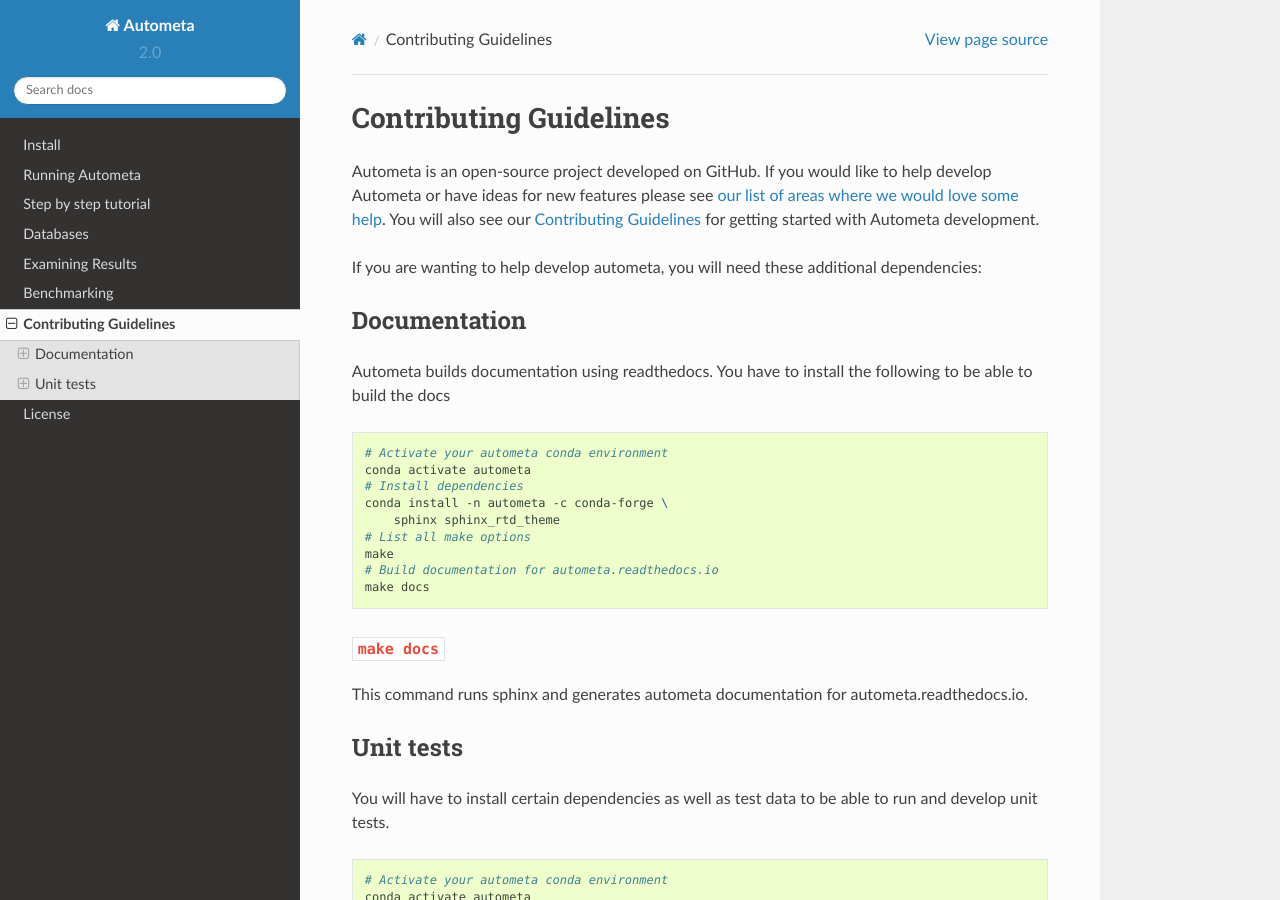
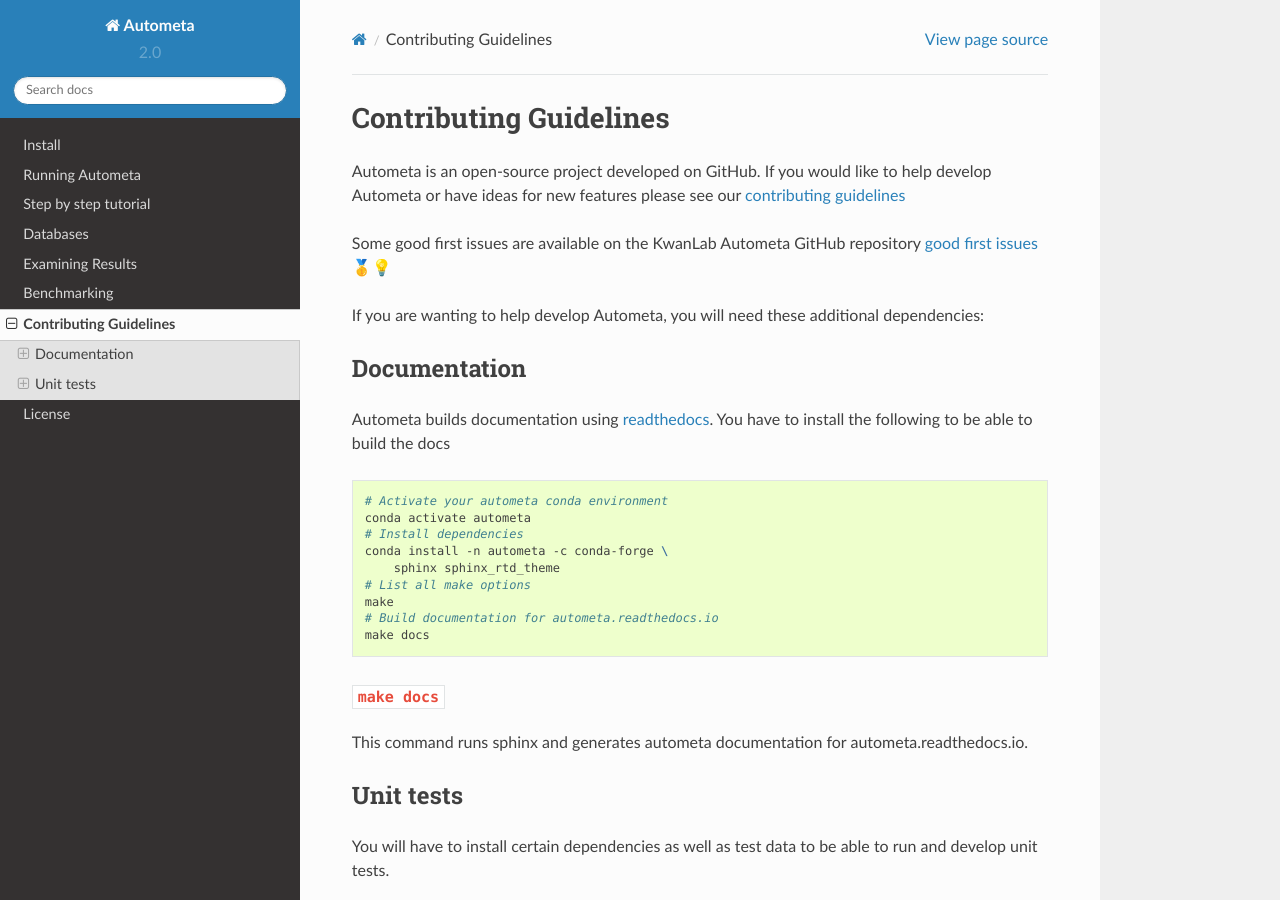
Before and after one commit to KwanLab/Autometa, a Sphinx documentation site: the page built from docs/source/contribution-guidelines.rst, in a window 1280 px wide and 900 px high. Built offline with Sphinx 7.4.7 and the Read the Docs theme 2.0.0, drawn with Linux system fonts in a browser that asks for light colours; pages that are not in the unit, such as notebooks, are missing from menus.

Commit message:
:memo: Update Documentation (#212)
* :art: minor refactoring of doc build conf.py
:memo: change links in contributing-guidelines.rst
:memo: Change source index from developer API to Autometa modules

* :fire: Remove sphinx mathjax extension

```diff
--- a/docs/source/conf.py
+++ b/docs/source/conf.py
@@ -46,7 +46,7 @@
     "sphinx.ext.todo",
     "sphinx_rtd_theme",
     "sphinx.ext.napoleon",
-    'sphinx.ext.autosectionlabel'
+    "sphinx.ext.autosectionlabel",
 ]
 
 todo_include_todos = True
@@ -106,7 +106,7 @@
     return app
 
 
-def sphinx_apidoc(header="Developer API"):
+def sphinx_apidoc(header="Autometa modules"):
     """
     Runs `spinx-apidoc`
     Example usage: sphinx-apidoc[OPTIONS] - o < OUTPUT_PATH > <MODULE_PATH > [EXCLUDE_PATTERN, ...]
@@ -114,12 +114,13 @@
     Parameters
     ----------
     header : str, optional
-        Project name to be displayed on its tab in build docs, by default "developer API"
+        Project name to be displayed on its tab in build docs, by default "Autometa modules"
     """
 
     source_dir = os.path.dirname(__file__)
     pkg_dir = os.path.join(os.path.dirname(os.path.dirname(source_dir)), "autometa")
-    dest_dir = os.path.join(source_dir, "API_documentation")
+    dest_dirname = header.replace(" ", "_")
+    dest_dir = os.path.join(source_dir, dest_dirname)
     cmd = f"sphinx-apidoc --force --output-dir {dest_dir} {pkg_dir} --doc-project '{header}'"
     subprocess.call(cmd, shell=True)
 
--- a/docs/source/contribution-guidelines.rst
+++ b/docs/source/contribution-guidelines.rst
@@ -3,16 +3,16 @@
 =======================
 
 Autometa is an open-source project developed on GitHub. If you would like to help develop
-Autometa or have ideas for new features please see `our list of areas where we would love some help <https://github.com/KwanLab/Autometa/contribute>`__.
-You will also see our `Contributing Guidelines <https://github.com/KwanLab/Autometa/blob/dev/.github/CONTRIBUTING.md>`__ for getting started with
-Autometa development.
+Autometa or have ideas for new features please see our `contributing guidelines <https://github.com/KwanLab/Autometa/blob/dev/.github/CONTRIBUTING.md>`__
 
-If you are wanting to help develop autometa, you will need these additional dependencies:
+Some good first issues are available on the KwanLab Autometa GitHub repository `good first issues 🥇💡 <https://github.com/KwanLab/Autometa/contribute>`__
+
+If you are wanting to help develop Autometa, you will need these additional dependencies:
 
 Documentation
 =============
 
-Autometa builds documentation using readthedocs. You have to install the following to be able to build the docs
+Autometa builds documentation using `readthedocs <https://readthedocs.org/>`__. You have to install the following to be able to build the docs
 
 .. code-block:: bash
 
--- a/docs/source/index.rst
+++ b/docs/source/index.rst
@@ -22,7 +22,7 @@
    benchmarking
    scripts/usage
    contribution-guidelines
-   API_documentation/modules
+   Autometa_modules/modules
    license
 
 
```
